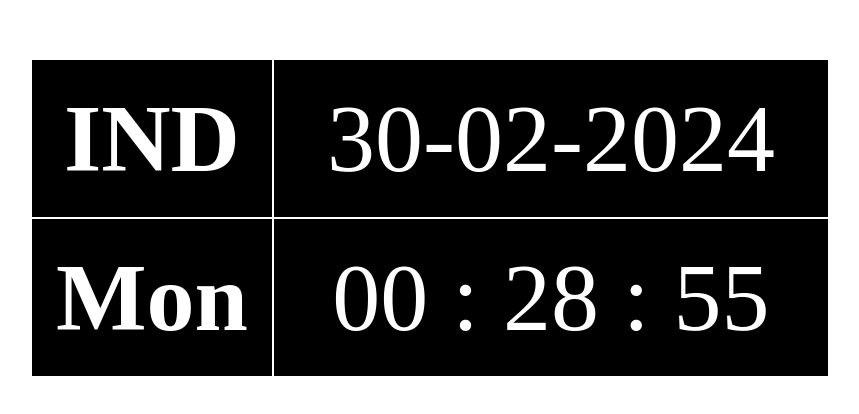
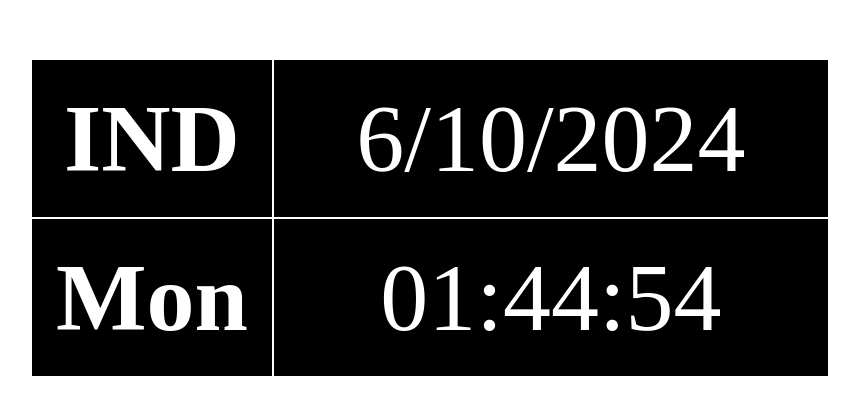
Before and after one commit to prateek-kr-jha/world-clock, a plain HTML site: page index.html in a window 1280 px wide. Shown: the part 184-598 px from the top of the page, without its empty margins (212-1071 px from the left). Drawn offline with Linux system fonts and the light colour scheme.

Commit message:
completed basic clock

```diff
--- /dev/null
+++ b/clock.mjs
@@ -0,0 +1,47 @@
+import { countryTimeZones } from "./const.mjs"
+
+function clock(countryCode) {
+    if(!countryTimeZones) {
+        throw new Error("country code can't be empty.");
+    }
+    countryCode = countryCode.toUpperCase();
+
+    if(!countryTimeZones[countryCode]) {
+        throw new Error("No config for this country.");
+    }
+    let currentTimestamp = Date.now();
+    let currentTime = new Intl.DateTimeFormat('en-IN', {
+        timeZone: countryTimeZones[countryCode.toUpperCase()],
+        hour: 'numeric',
+        minute: 'numeric',
+        second: 'numeric',
+        hourCycle: 'h23'
+    });
+    let currentDate = new Intl.DateTimeFormat('en-IN', {
+        timeZone: countryTimeZones[countryCode.toUpperCase()],
+        year: "numeric",
+        month: "numeric",
+        day: "numeric"
+
+    });
+
+
+    return {
+        time: currentTime.format(currentTimestamp),
+        date: currentDate.format(currentTimestamp)
+    };
+
+}
+
+
+// setInterval(clock, 1000);
+
+// console.log(clock("AU"));
+
+export {
+    clock
+}
+
+// TODO: Clock
+// TODO: TOGGLE for dark and light mode
+// TODO: dropdown to select country
--- a/index.html
+++ b/index.html
@@ -13,15 +13,15 @@
         <div class="display-box">
             <div class="country-box">IND</div>
             <div class="date-box">
-                30-02-2024
+
             </div>
             <div class="day-box">Mon</div>
             <div class="clock-box">
-                00 : 28 : 55
+
             </div>
 
         </div>
     </div>
-    <script src="./script.js"></script>
+    <script src="./script.mjs" type="module"></script>
 </body>
 </html>
--- a/script.mjs
+++ b/script.mjs
@@ -1,43 +1,13 @@
-import { countryTimeZones } from "./const.mjs"
-
-function clock(countryCode) {
-    if(!countryTimeZones) {
-        throw new Error("country code can't be empty.");
-    }
-    countryCode = countryCode.toUpperCase();
-
-    if(!countryTimeZones[countryCode]) {
-        throw new Error("No config for this country.");
-    }
-    let currentTimestamp = Date.now();
-    let currentTime = new Intl.DateTimeFormat('en-IN', {
-        timeZone: countryTimeZones[countryCode.toUpperCase()],
-        hour: 'numeric',
-        minute: 'numeric',
-        second: 'numeric',
-        hourCycle: 'h23'
-    });
-    let currentDate = new Intl.DateTimeFormat('en-IN', {
-        timeZone: countryTimeZones[countryCode.toUpperCase()],
-        year: "numeric",
-        month: "numeric",
-        day: "numeric"
-
-    });
+import { clock } from "./clock.mjs";
 
 
-    return {
-        time: currentTime.format(currentTimestamp),
-        date: currentDate.format(currentTimestamp)
-    };
+function populateDisplay(countryCode="IN") {
+    let time = clock(countryCode);
+    let clock_display = document.querySelector(".clock-box");
+    let date_display = document.querySelector(".date-box");
 
+    clock_display.innerText = time.time;
+    date_display.innerText = time.date;
 }
 
-
-// setInterval(clock, 1000);
-
-console.log(clock("FR"));
-
-// TODO: Clock
-// TODO: TOGGLE for dark and light mode
-// TODO: dropdown to select country
+setInterval(populateDisplay,1000);
```
